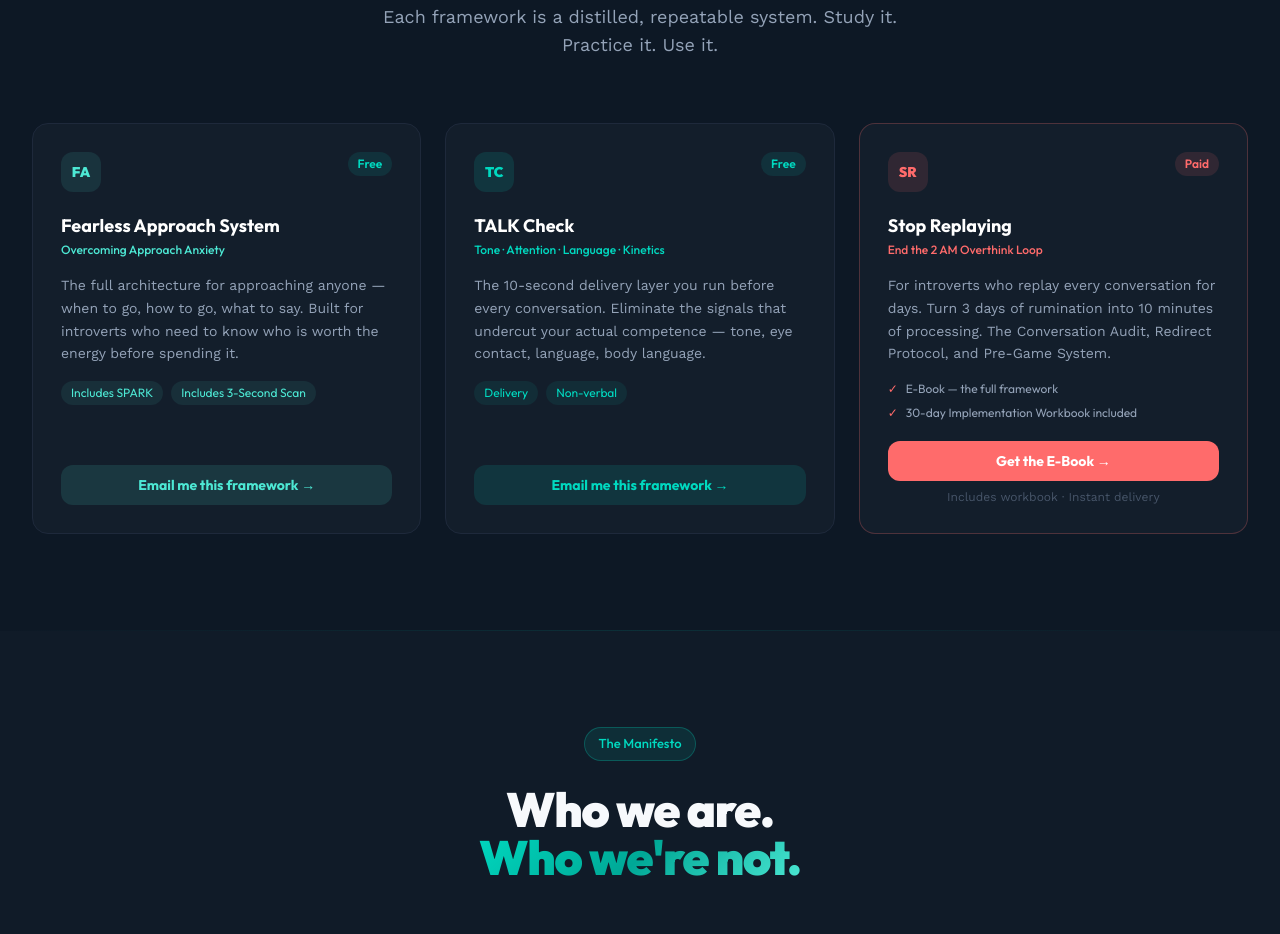
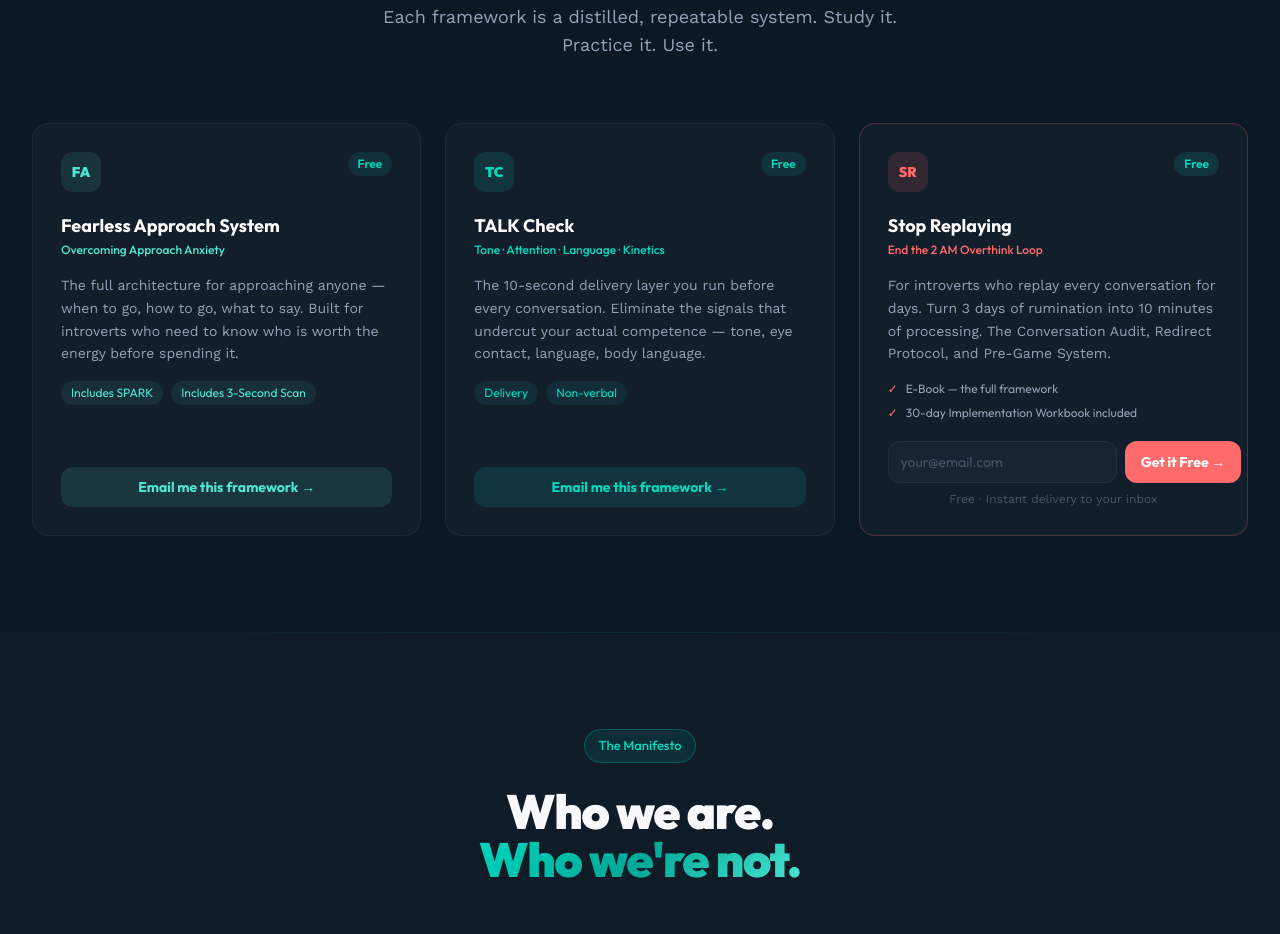
Before and after one commit to roweshavon-ui/social-code, a plain HTML site: page index.html in a window 1280 px wide. Shown: the part 3520-4454 px from the top of the page. Drawn offline with nearby package versions, Linux system fonts and the light colour scheme.

Commit message:
feat: Stop Replaying marked free with email capture form

```diff
--- a/index.html
+++ b/index.html
@@ -475,7 +475,7 @@
         <div>
           <div class="flex items-start justify-between mb-5">
             <div class="w-10 h-10 rounded-xl flex items-center justify-center text-sm font-black" style="background: rgba(255,107,107,0.12); color: #FF6B6B;">SR</div>
-            <span class="text-xs px-2.5 py-1 rounded-full font-semibold" style="background: rgba(255,107,107,0.12); color: #FF6B6B;">Paid</span>
+            <span class="text-xs px-2.5 py-1 rounded-full font-semibold" style="background: rgba(0,217,192,0.12); color: #00D9C0;">Free</span>
           </div>
           <h3 class="text-lg font-bold text-white">Stop Replaying</h3>
           <p class="text-xs font-medium mt-0.5 mb-4" style="color: #FF6B6B;">End the 2 AM Overthink Loop</p>
@@ -492,10 +492,14 @@
           </div>
         </div>
         <div class="mt-auto">
-          <a href="#start" class="block w-full text-center py-2.5 rounded-xl text-sm font-bold transition-all hover:opacity-90" style="background: #FF6B6B; color: white;">
-            Get the E-Book →
-          </a>
-          <p class="text-xs text-slate-600 text-center mt-2" style="font-family: 'Work Sans', sans-serif;">Includes workbook · Instant delivery</p>
+          <div class="flex gap-2">
+            <input id="sr-email" type="email" placeholder="your@email.com" class="flex-1 px-3 py-2.5 rounded-xl text-sm text-white placeholder-slate-600 border border-white/5 outline-none" style="background: #1A2332;" />
+            <button onclick="sendStopReplaying()" class="px-4 py-2.5 rounded-xl text-sm font-bold transition-all hover:opacity-90 whitespace-nowrap" style="background: #FF6B6B; color: white;">
+              Get it Free →
+            </button>
+          </div>
+          <p id="sr-msg" class="text-xs text-center mt-2" style="color: #00D9C0; display: none;">Sent! Check your inbox.</p>
+          <p class="text-xs text-slate-600 text-center mt-2" style="font-family: 'Work Sans', sans-serif;">Free · Instant delivery to your inbox</p>
         </div>
       </article>
 
@@ -766,5 +770,25 @@
     });
   </script>
 
+  <script>
+    async function sendStopReplaying() {
+      const emailInput = document.getElementById('sr-email');
+      const msg = document.getElementById('sr-msg');
+      const email = emailInput.value.trim();
+      if (!email || !/^[^\s@]+@[^\s@]+\.[^\s@]+$/.test(email)) {
+        emailInput.style.borderColor = 'rgba(255,107,107,0.5)';
+        return;
+      }
+      emailInput.style.borderColor = '';
+      await fetch('https://app.joinsocialcode.com/api/send-framework', {
+        method: 'POST',
+        headers: { 'Content-Type': 'application/json' },
+        body: JSON.stringify({ email, framework: 'stop-replaying' }),
+      });
+      emailInput.value = '';
+      msg.style.display = 'block';
+    }
+  </script>
+
 </body>
 </html>
```
